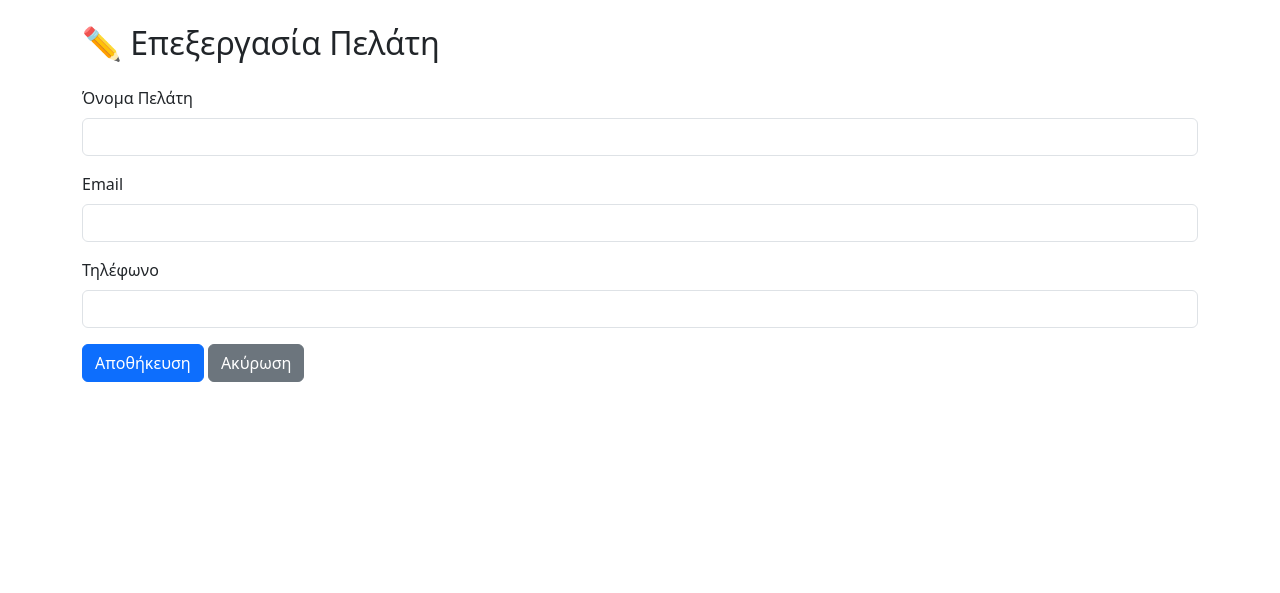
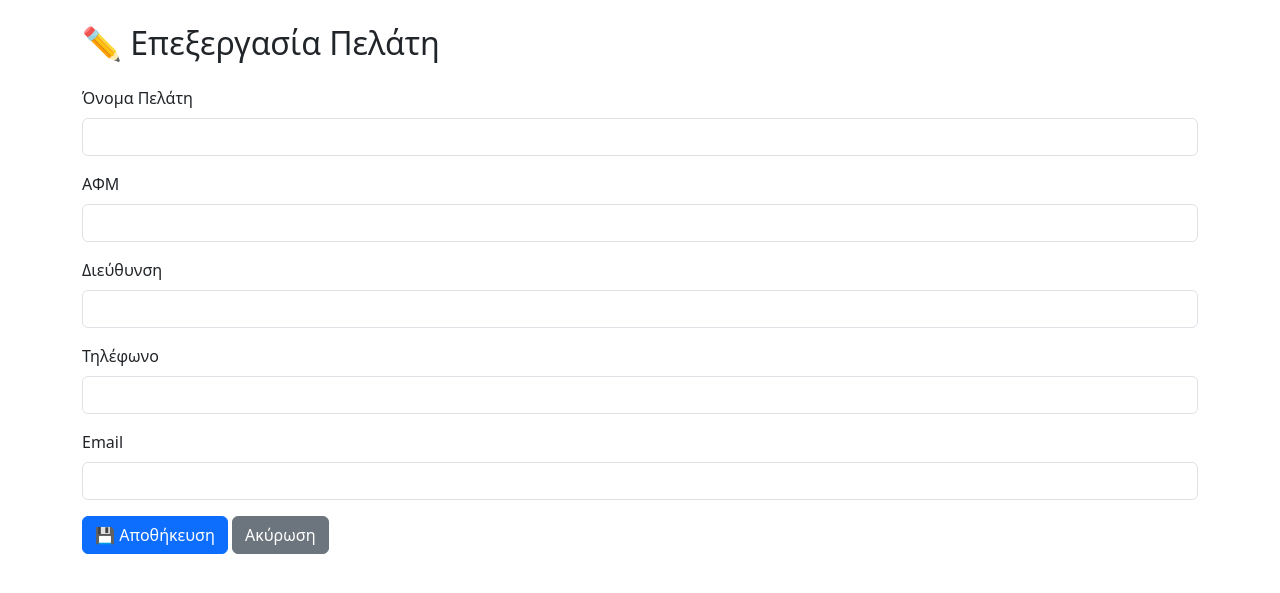
Before and after one commit to gelatodinonna/gelato-erp, a Flask app: template app/templates/clients/edit.html in a window 1280 px wide. Shown: the part 56-649 px from the top of the page. Run offline with Flask 3, Linux system fonts and the light colour scheme; the template is opened without the code that fills it: values that come from a table or form of the project are taken from there, others are empty.

Commit message:
Add client edit form template

```diff
--- a/app/templates/clients/edit.html
+++ b/app/templates/clients/edit.html
@@ -13,8 +13,18 @@
     </div>
 
     <div class="mb-3">
-        {{ form.vat.label(class="form-label") }}
-        {{ form.vat(class="form-control") }}
+        {{ form.vat_number.label(class="form-label") }}
+        {{ form.vat_number(class="form-control") }}
+    </div>
+
+    <div class="mb-3">
+        {{ form.address.label(class="form-label") }}
+        {{ form.address(class="form-control") }}
+    </div>
+
+    <div class="mb-3">
+        {{ form.phone.label(class="form-label") }}
+        {{ form.phone(class="form-control") }}
     </div>
 
     <div class="mb-3">
@@ -22,12 +32,7 @@
         {{ form.email(class="form-control") }}
     </div>
 
-    <div class="mb-3">
-        {{ form.phone.label(class="form-label") }}
-        {{ form.phone(class="form-control") }}
-    </div>
-
-    <button type="submit" class="btn btn-primary">Αποθήκευση</button>
+    <button type="submit" class="btn btn-primary">💾 Αποθήκευση</button>
     <a href="{{ url_for('clients.index') }}" class="btn btn-secondary">Ακύρωση</a>
 </form>
 
```
